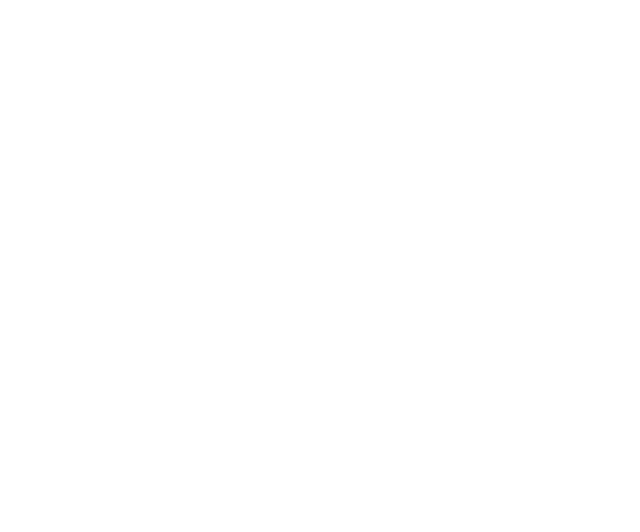
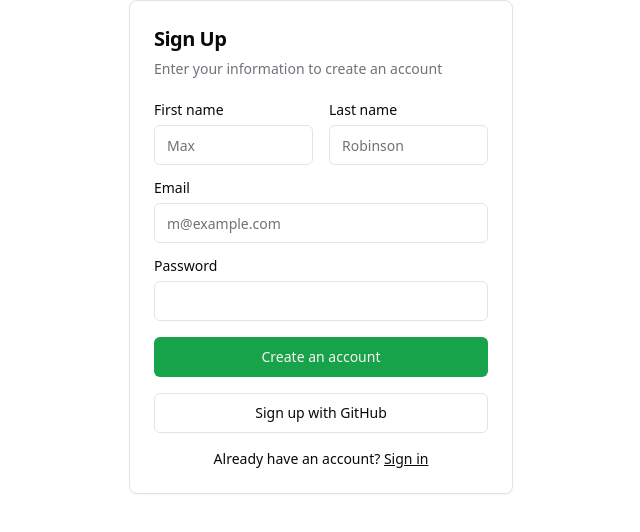
Before and after one commit to jhamill34/trapio, a React app in the folder frontend/trapio-ui/: page /auth/signup in a window 1280 px wide. Shown: the top 532 px of the page, without its empty margins (319-959 px from the left). Built offline with nearby package versions, Linux system fonts and the light colour scheme; the HTML template or start-up script is replaced by a standard one.

Commit message:
feat(ui): add auth pages

```diff
--- a/frontend/trapio-ui/package.json
+++ b/frontend/trapio-ui/package.json
@@ -13,6 +13,7 @@
     "@radix-ui/react-checkbox": "^1.1.1",
     "@radix-ui/react-dialog": "^1.1.1",
     "@radix-ui/react-dropdown-menu": "^2.1.1",
+    "@radix-ui/react-label": "^2.1.0",
     "@radix-ui/react-separator": "^1.1.0",
     "@radix-ui/react-slot": "^1.1.0",
     "@radix-ui/react-switch": "^1.1.0",
--- a/frontend/trapio-ui/rsbuild.config.ts
+++ b/frontend/trapio-ui/rsbuild.config.ts
@@ -6,11 +6,15 @@
   source: {
     entry: {
       app: './src/entries/app.tsx',
+      auth: './src/entries/auth.tsx',
     },
   },
   server: {
     historyApiFallback: {
-      rewrites: [{ from: /^\/app/, to: '/app.html' }],
+      rewrites: [
+        { from: /^\/app/, to: '/app.html' },
+        { from: /^\/auth/, to: '/auth.html' },
+      ],
     },
   },
   output: {
--- /dev/null
+++ b/frontend/trapio-ui/src/components/ui/label.tsx
@@ -0,0 +1,24 @@
+import * as React from "react"
+import * as LabelPrimitive from "@radix-ui/react-label"
+import { cva, type VariantProps } from "class-variance-authority"
+
+import { cn } from "@/lib/utils"
+
+const labelVariants = cva(
+  "text-sm font-medium leading-none peer-disabled:cursor-not-allowed peer-disabled:opacity-70"
+)
+
+const Label = React.forwardRef<
+  React.ElementRef<typeof LabelPrimitive.Root>,
+  React.ComponentPropsWithoutRef<typeof LabelPrimitive.Root> &
+    VariantProps<typeof labelVariants>
+>(({ className, ...props }, ref) => (
+  <LabelPrimitive.Root
+    ref={ref}
+    className={cn(labelVariants(), className)}
+    {...props}
+  />
+))
+Label.displayName = LabelPrimitive.Root.displayName
+
+export { Label }
--- /dev/null
+++ b/frontend/trapio-ui/src/entries/auth.tsx
@@ -0,0 +1,28 @@
+import React from 'react';
+import ReactDOM from 'react-dom/client';
+
+import { BrowserRouter, Navigate, Route, Routes } from 'react-router-dom';
+
+import '@/globals.css';
+
+import { ThemeContextProvider } from '@/context/theme-context';
+import { LoginPage } from '@/pages/login-page';
+import { SignupPage } from '@/pages/signup-page';
+
+const rootEl = document.getElementById('root');
+if (rootEl) {
+  const root = ReactDOM.createRoot(rootEl);
+  root.render(
+    <React.StrictMode>
+      <ThemeContextProvider>
+        <BrowserRouter basename="/auth">
+          <Routes>
+            <Route path="/login" element={<LoginPage />} />
+            <Route path="/signup" element={<SignupPage />} />
+            <Route path="*" element={<Navigate to="/login" />} />
+          </Routes>
+        </BrowserRouter>
+      </ThemeContextProvider>
+    </React.StrictMode>,
+  );
+}
--- /dev/null
+++ b/frontend/trapio-ui/src/pages/login-page.tsx
@@ -0,0 +1,59 @@
+import { Link } from 'react-router-dom';
+
+import { Button } from '@/components/ui/button';
+import {
+  Card,
+  CardContent,
+  CardDescription,
+  CardHeader,
+  CardTitle,
+} from '@/components/ui/card';
+import { Input } from '@/components/ui/input';
+import { Label } from '@/components/ui/label';
+
+export const LoginPage: React.FC = () => {
+  return (
+    <Card className="mx-auto max-w-sm">
+      <CardHeader>
+        <CardTitle className="text-2xl">Login</CardTitle>
+        <CardDescription>
+          Enter your email below to login to your account
+        </CardDescription>
+      </CardHeader>
+      <CardContent>
+        <div className="grid gap-4">
+          <div className="grid gap-2">
+            <Label htmlFor="email">Email</Label>
+            <Input
+              id="email"
+              type="email"
+              placeholder="m@example.com"
+              required
+            />
+          </div>
+          <div className="grid gap-2">
+            <div className="flex items-center">
+              <Label htmlFor="password">Password</Label>
+              <Link to="#" className="ml-auto inline-block text-sm underline">
+                Forgot your password?
+              </Link>
+            </div>
+            <Input id="password" type="password" required />
+          </div>
+          <Button type="submit" className="w-full">
+            Login
+          </Button>
+          <Button variant="outline" className="w-full">
+            Login with Google
+          </Button>
+        </div>
+        <div className="mt-4 text-center text-sm">
+          Don&apos;t have an account?{' '}
+          <Link to="#" className="underline">
+            Sign up
+          </Link>
+        </div>
+      </CardContent>
+    </Card>
+  );
+};
--- /dev/null
+++ b/frontend/trapio-ui/src/pages/signup-page.tsx
@@ -0,0 +1,64 @@
+import { Link } from 'react-router-dom';
+
+import { Button } from '@/components/ui/button';
+import {
+  Card,
+  CardContent,
+  CardDescription,
+  CardHeader,
+  CardTitle,
+} from '@/components/ui/card';
+import { Input } from '@/components/ui/input';
+import { Label } from '@/components/ui/label';
+
+export const SignupPage: React.FC = () => {
+  return (
+    <Card className="mx-auto max-w-sm">
+      <CardHeader>
+        <CardTitle className="text-xl">Sign Up</CardTitle>
+        <CardDescription>
+          Enter your information to create an account
+        </CardDescription>
+      </CardHeader>
+      <CardContent>
+        <div className="grid gap-4">
+          <div className="grid grid-cols-2 gap-4">
+            <div className="grid gap-2">
+              <Label htmlFor="first-name">First name</Label>
+              <Input id="first-name" placeholder="Max" required />
+            </div>
+            <div className="grid gap-2">
+              <Label htmlFor="last-name">Last name</Label>
+              <Input id="last-name" placeholder="Robinson" required />
+            </div>
+          </div>
+          <div className="grid gap-2">
+            <Label htmlFor="email">Email</Label>
+            <Input
+              id="email"
+              type="email"
+              placeholder="m@example.com"
+              required
+            />
+          </div>
+          <div className="grid gap-2">
+            <Label htmlFor="password">Password</Label>
+            <Input id="password" type="password" />
+          </div>
+          <Button type="submit" className="w-full">
+            Create an account
+          </Button>
+          <Button variant="outline" className="w-full">
+            Sign up with GitHub
+          </Button>
+        </div>
+        <div className="mt-4 text-center text-sm">
+          Already have an account?{' '}
+          <Link to="#" className="underline">
+            Sign in
+          </Link>
+        </div>
+      </CardContent>
+    </Card>
+  );
+};
```
Also changed, not shown: frontend/trapio-ui/src/routes/auth-routes.tsx (added), 1 other file (tests, documents, lock files or other folders).
